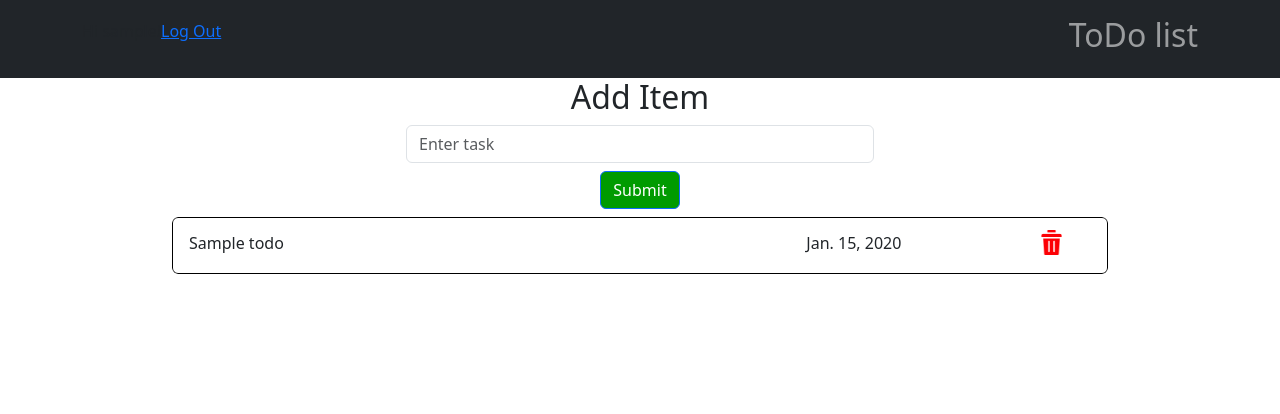
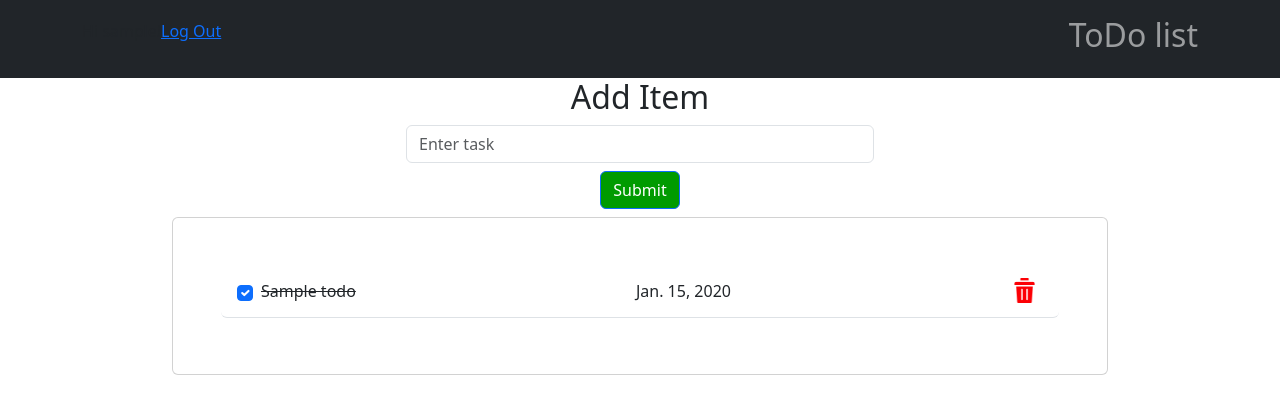
Before and after one commit to Mahdifm1/ToDo_list, a Django app: page / in a window 1280 px wide. Shown: the top 414 px of the page. Run offline with Django 4.2, Linux system fonts and the light colour scheme; a user stored in the database is signed in; tables that the repository leaves empty hold one stand-in row (values such as "Sample post").

Commit message:
add done checkbox to main page

```diff
--- a/templates/main_page.html
+++ b/templates/main_page.html
@@ -31,25 +31,39 @@
                     {% endif %}
                 {% endfor %}
             {% endif %}
-            <ul class="list-group">
+            {% if user.is_authenticated %}
+                <div class=" card-class card">
+                    <div class="card-body p-5">
+                        <ul class=" max-height list-group mb-0 max-height">
+
                             {% for task in items %}
-                    <li class="list-group-item align-items-center border-black">
-                        <div class="row">
-                            <div class="col-lg-8 mb-1">
+                                <li class="list-group-item d-flex justify-content-between align-items-center border-start-0 border-top-0 border-end-0 border-bottom mb-2 border-rad">
+                                    <div class="d-flex align-items-center">
+                                        <input class="form-check-input me-2" type="checkbox" value=""
+                                               name="{{ task.id }}" id="{{ task.id }}" aria-label="..."
+                                                {% if task.done %} checked {% endif %}/>
+                                        {% if task.done %}
+                                            <s>{{ task.title }}</s>
+                                        {% else %}
                                             {{ task.title }}
+                                        {% endif %}
                                     </div>
-                            <div class="col-lg-3">
+                                    <div class="d-flex align-items-center">
                                         {{ task.added_date }}
                                     </div>
-                            <div class="col-lg-1">
-                                <form class="form-inline" action="delete_task/{{ task.id }}/" method="post">
-                                    <button type="submit" class="btn btn-lg delete_button_icon"></button>
+                                    <div class="d-flex align-items-center">
+                                        <form class="form-inline" action="delete_task/{{ task.id }}/"
+                                              method="post">
+                                            <button type="submit"
+                                                    class="btn btn-lg delete_button_icon"></button>
                                         </form>
-                            </div>
                                     </div>
                                 </li>
                             {% endfor %}
                         </ul>
+                    </div>
+                </div>
+            {% endif %}
         </div>
     </div>
     {% if not user.is_authenticated %}
@@ -64,5 +78,9 @@
                 <p>Don’t have an account? <a href="{% url 'signup' %}">Sign up</a></p>
             </div>
         </div>
+
     {% endif %}
+
+    <script src="{% static 'todoapp/javascript/script.js' %}">
+    </script>
 {% endblock content %}
```
Lines whose indentation alone changed are shown as unchanged.
